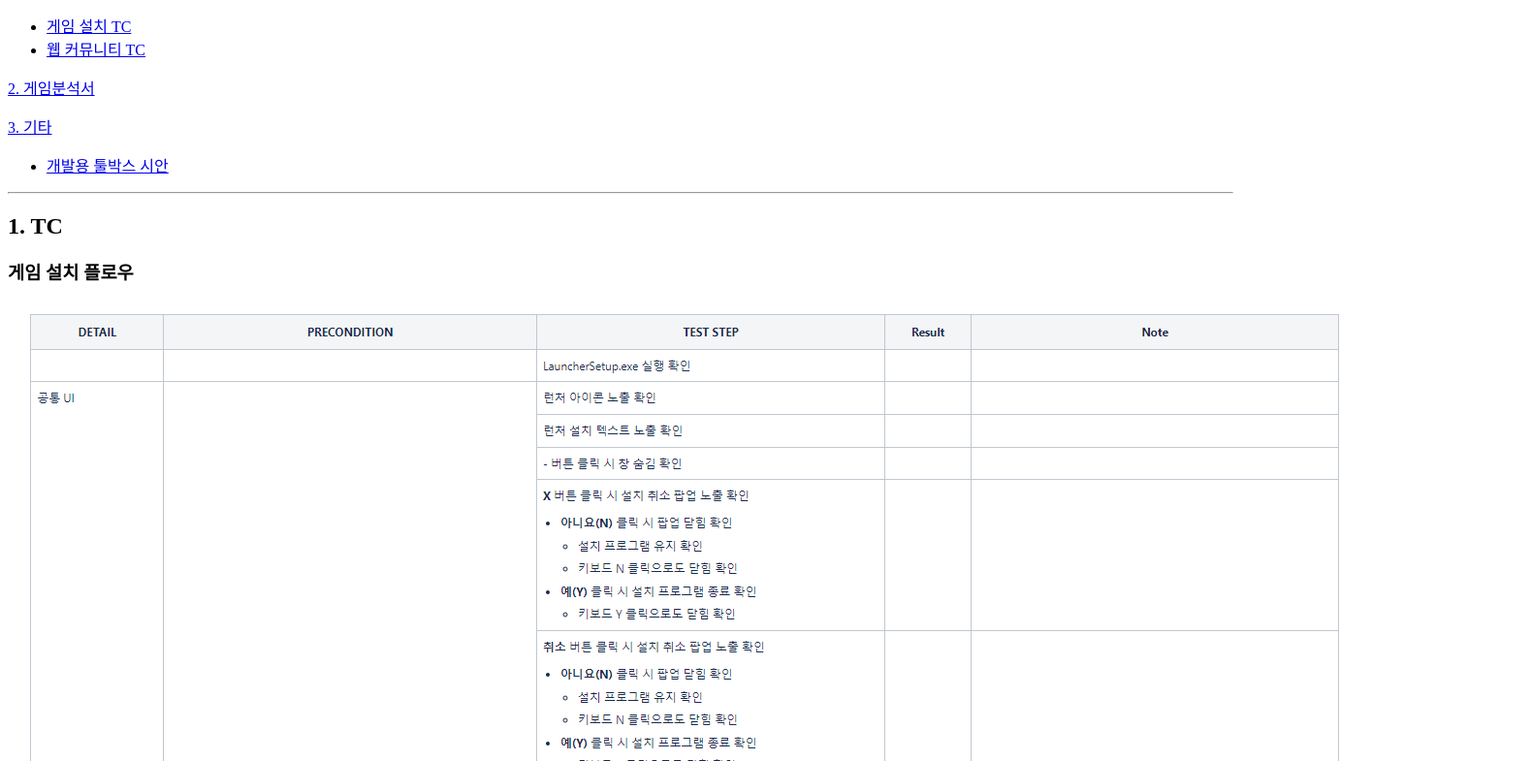
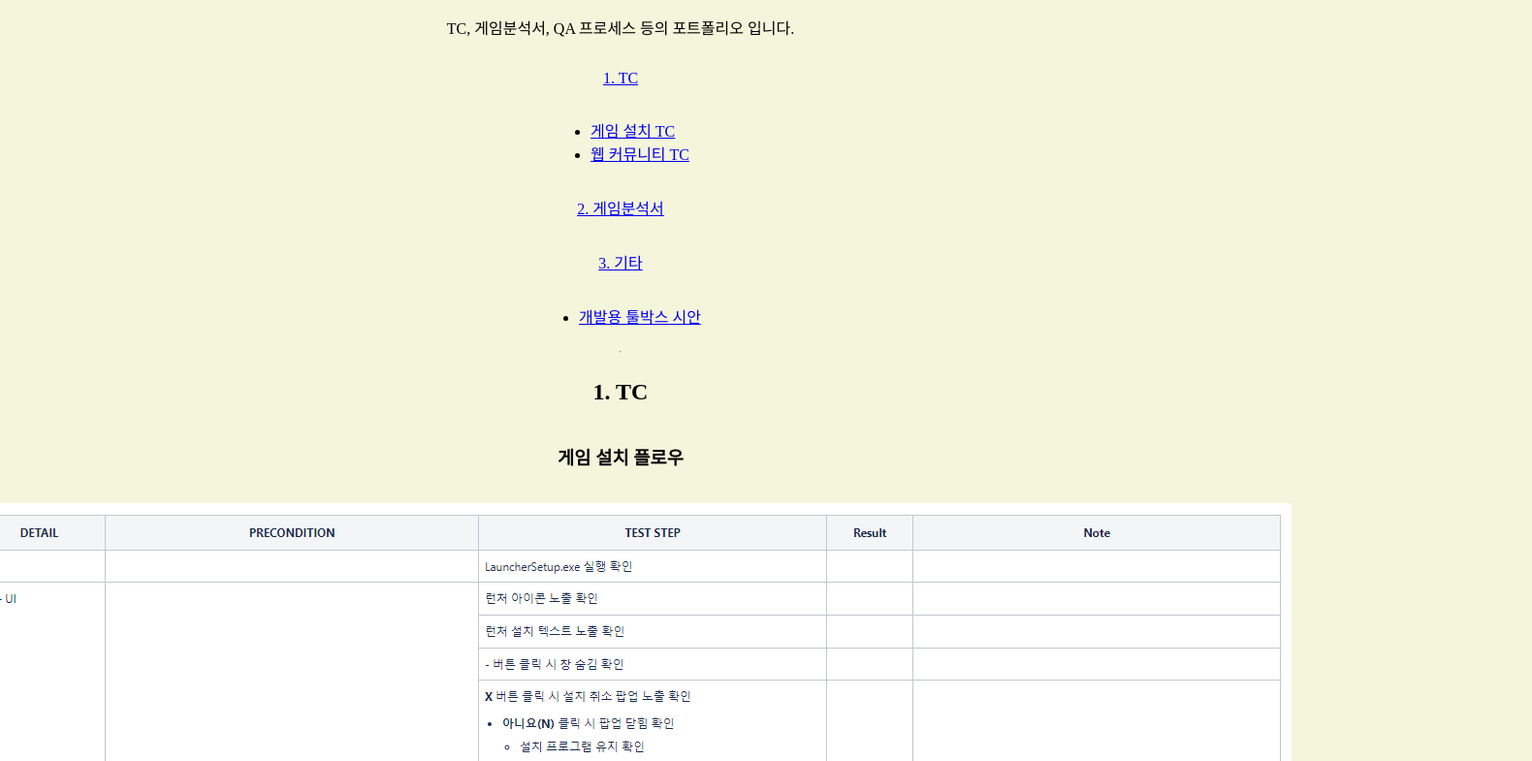
Before and after one commit to Inhabitti/TC, a plain HTML site: page index.html in a window 1280 px wide. Shown: the part 272-1057 px from the top of the page at 97% size, 1580 px wide, since content can reach past the window. Drawn offline with Linux system fonts and the light colour scheme.

Commit message:
Update index.html

```diff
--- a/index.html
+++ b/index.html
@@ -2,6 +2,14 @@
 <html>
 <head>
 	<title>QA Projects</title>
+	<style>
+		body {
+			background-color: beige;
+			display: flex;
+			flex-direction: column;
+			align-items: center;
+		}
+	</style>
 </head>
 <body>
 	<h1>TC</h1>
```
